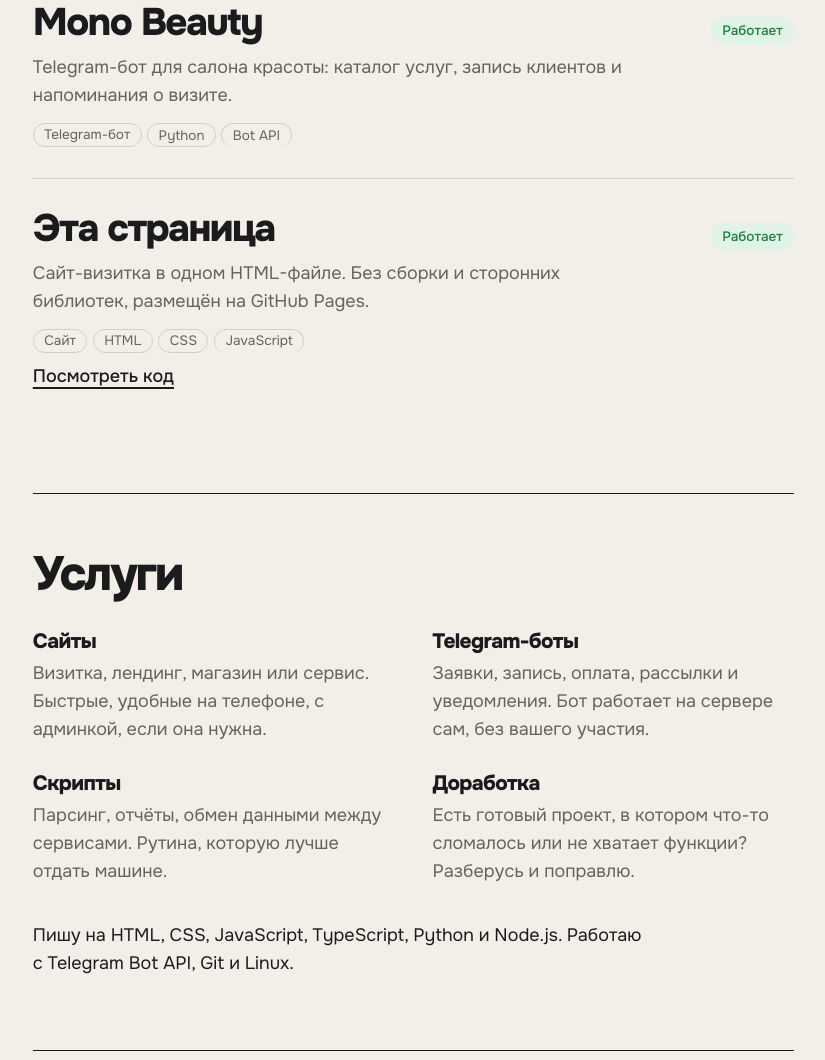
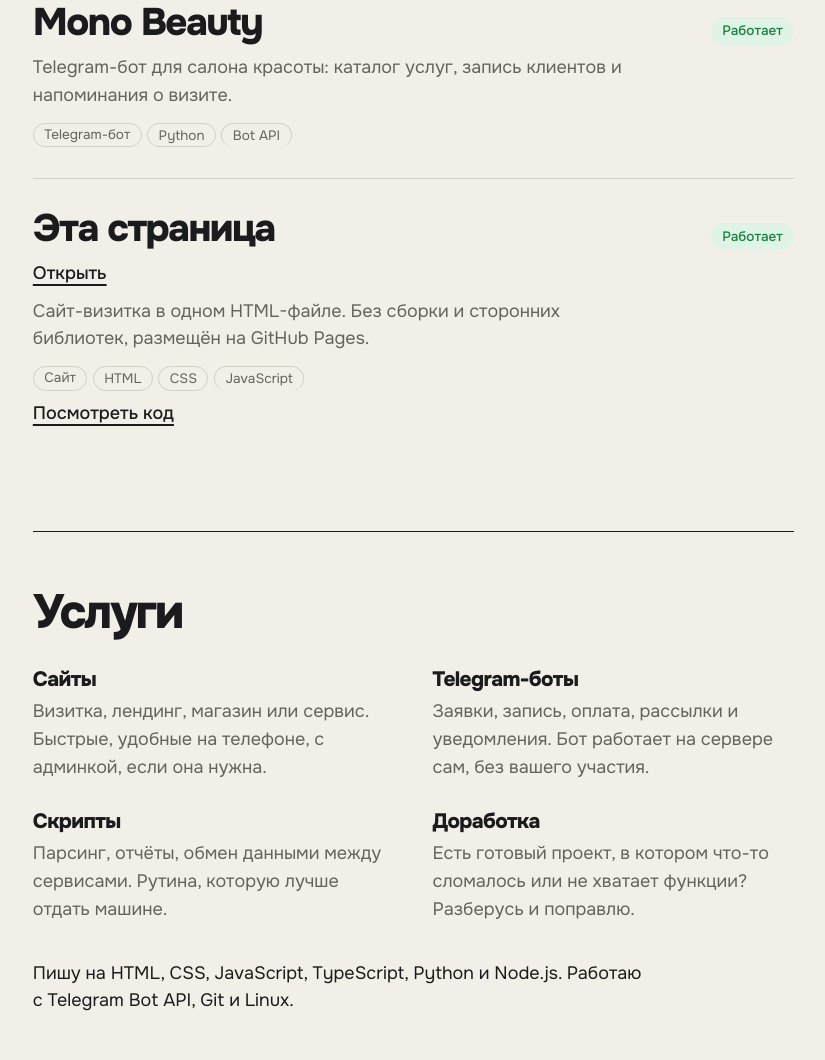
Before and after one commit to Virtuoso3004/mono-site, a plain HTML site: page index.html in a window 1280 px wide. Shown: the part 764-1824 px from the top of the page, without its empty margins (430-1255 px from the left). Drawn offline with Linux system fonts and the light colour scheme.

Commit message:
Update index.html

```diff
--- a/index.html
+++ b/index.html
@@ -169,6 +169,7 @@ footer{grid-column:1/-1;padding:2rem 0 calc(2rem + env(safe-area-inset-bottom,0p
         </li>
         <li>
           <div class="head"><h3>Эта страница</h3><span class="state live">Работает</span></div>
+          <a class="more" href="https://t.me/Mono_BeautyBot" rel="noopener">Открыть</a>
           <p>Сайт-визитка в одном HTML-файле. Без сборки и сторонних библиотек, размещён на GitHub Pages.</p>
           <ul class="tags"><li>Сайт</li><li>HTML</li><li>CSS</li><li>JavaScript</li></ul>
           <a class="more" href="https://github.com/Virtuoso3004/mono-site" rel="noopener">Посмотреть код</a>
```
